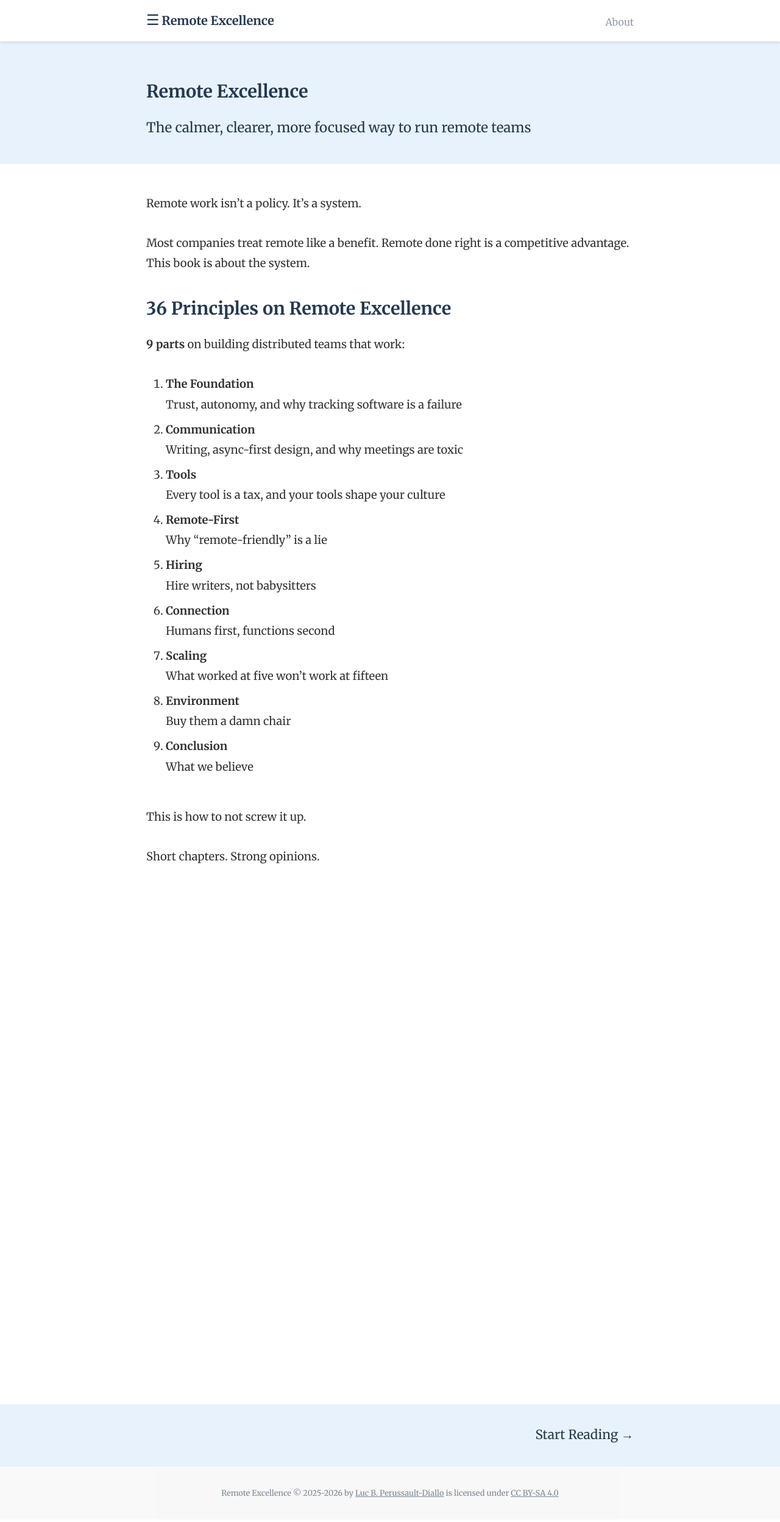
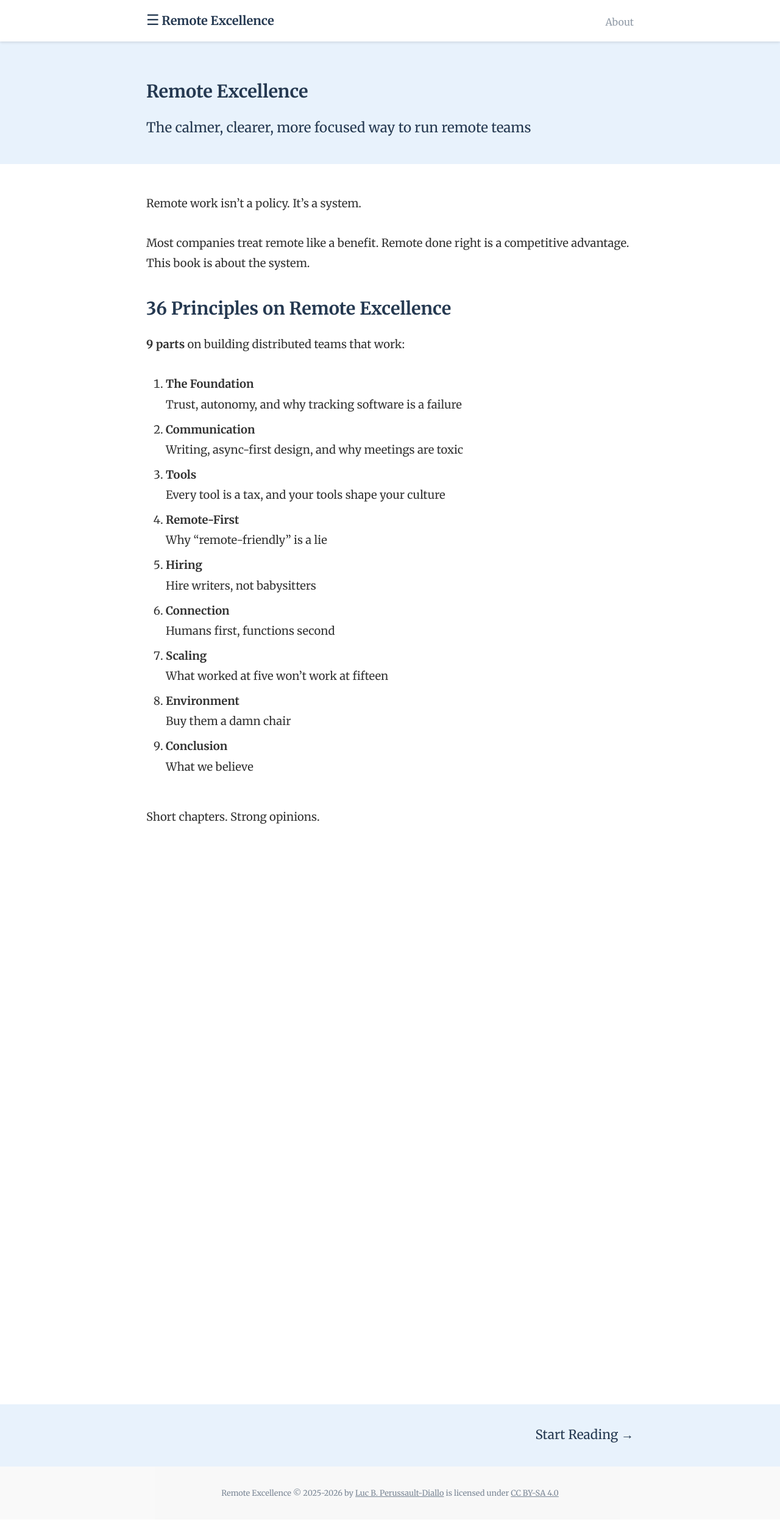
Before and after one commit to luuuc/remote-excellence-book, a Jekyll site: the page built from index.md, in a window 1280 px wide. Shown: the top 2496 px of the page at 61% size. Built offline with Jekyll 4.4.1, drawn with Linux system fonts in a browser that asks for light colours.

Commit message:
Update index.md

```diff
--- a/index.md
+++ b/index.md
@@ -34,6 +34,4 @@ Most companies treat remote like a benefit. Remote done right is a competitive a
 9. **Conclusion**<br>What we believe
 
 <br>
-This is how to not screw it up.
-
 Short chapters. Strong opinions.
```
